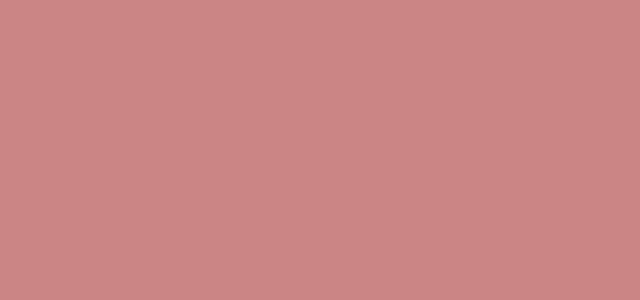
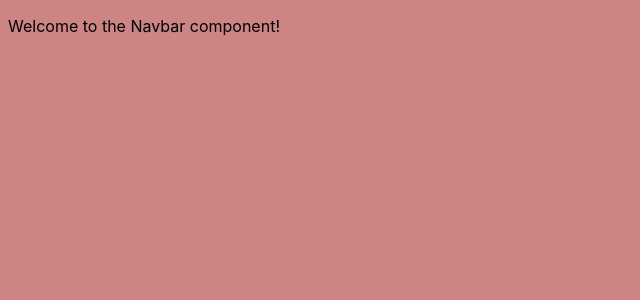
Before and after one commit to miia-mariastenius/exchange-diary, a React (Vite) app in the folder my-react-app/: page / in a window 1280 px wide. Shown: the top 300 px of the page, without its empty margins (0-640 px from the left). Built offline with nearby package versions, Linux system fonts and the light colour scheme.

Commit message:
Navbar appears in page

```diff
--- a/my-react-app/src/App.jsx
+++ b/my-react-app/src/App.jsx
@@ -1,12 +1,15 @@
+import React from 'react'
 import { useState } from 'react'
 import './css/App.css';
+import Navbar from './components/Navbar.jsx';
 
 function App() {
-  const [count, setCount] = useState(0)
 
   return (
     <>
-
+      <header>
+        <Navbar />
+      </header>
     </>
   )
 }
--- /dev/null
+++ b/my-react-app/src/components/Navbar.jsx
@@ -0,0 +1,11 @@
+import React from 'react';
+
+const Navbar = () => {
+  return (
+  <div className="navbar">
+    <p>Welcome to the Navbar component!</p>
+  </div>
+  );
+};
+
+export default Navbar;
```
